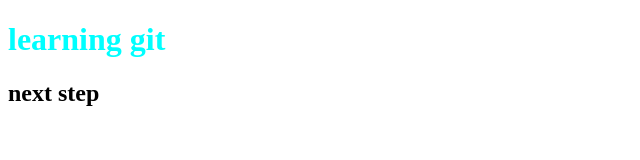
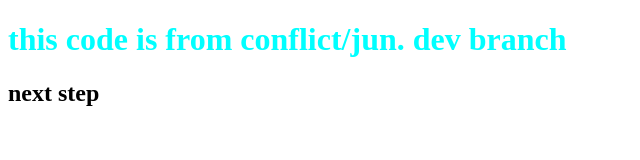
Before and after one commit to guna1829/prudvikCode, a plain HTML site: page index.html in a window 1280 px wide. Shown: the whole page, without its empty margins (0-640 px from the left). Drawn offline with Linux system fonts and the light colour scheme.

Commit message:
changes in h1 tag in index.html in conflict branch

```diff
--- a/index.html
+++ b/index.html
@@ -7,7 +7,7 @@
     <title>Document</title>
 </head>
 <body>
-    <h1>learning git</h1>
+    <h1>this code is from conflict/jun. dev branch </h1>
     <h2>next step</h2>
 </body>
 </html>
```
